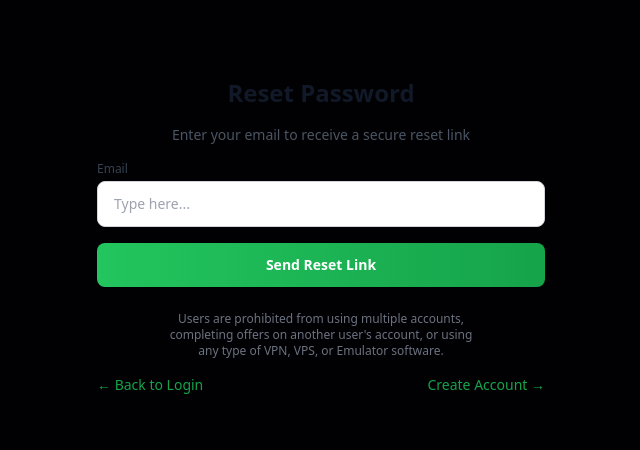
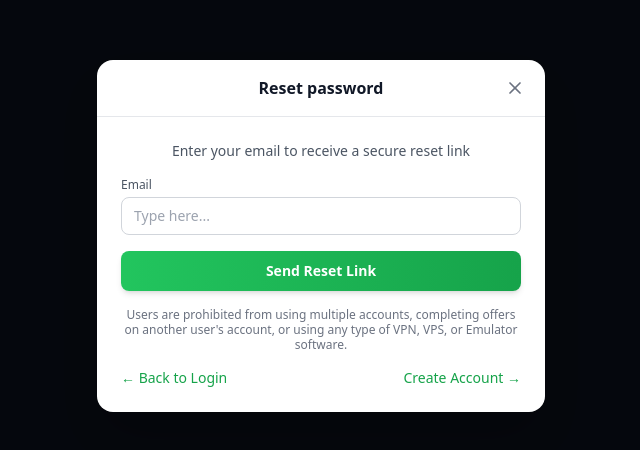
Before and after one commit to tool63/cashin, a Next.js app: page /reset in a window 1280 px wide. Shown: the part 164-614 px from the top of the page, without its empty margins (319-959 px from the left). Built offline with nearby package versions, Linux system fonts and the light colour scheme.

Commit message:
Update page.tsx

```diff
--- a/app/(auth)/reset/page.tsx
+++ b/app/(auth)/reset/page.tsx
@@ -2,11 +2,12 @@
 
 import React, { useState } from "react";
 import Link from "next/link";
-import SeoEngine from "@/components/seo/SeoEngine";
-import AuthLayout from "../layout";
 import { motion } from "framer-motion";
+import { X } from "lucide-react";
+import { useRouter } from "next/navigation";
 
 export default function ResetPage() {
+  const router = useRouter();
   const [email, setEmail] = useState("");
 
   const handleSubmit = (e: React.FormEvent) => {
@@ -14,31 +15,42 @@ export default function ResetPage() {
     console.log("Reset Email:", email);
   };
 
+  const handleClose = () => {
+    router.back();
+  };
+
   return (
-    <AuthLayout>
-      <SeoEngine
-        title="Reset Password - Cashog"
-        description="Reset your password and get back to earning."
-      />
+    <motion.div
+      initial={{ opacity: 0, scale: 0.95 }}
+      animate={{ opacity: 1, scale: 1 }}
+      exit={{ opacity: 0, scale: 0.95 }}
+      transition={{ duration: 0.2 }}
+      className="bg-white dark:bg-[#0b0e1a] rounded-2xl shadow-2xl overflow-hidden"
+    >
+      {/* Header with close button */}
+      <div className="relative py-4 border-b border-gray-200 dark:border-gray-800">
+        <h2 className="text-center font-semibold text-gray-900 dark:text-white">
+          Reset password
+        </h2>
+        <button
+          onClick={handleClose}
+          className="absolute right-4 top-1/2 -translate-y-1/2 p-1 rounded-full hover:bg-gray-100 dark:hover:bg-gray-800 transition-colors"
+          aria-label="Close"
+        >
+          <X size={20} className="text-gray-500 dark:text-gray-400" />
+        </button>
+      </div>
 
-      <motion.div
-        initial={{ opacity: 0, y: 20 }}
-        animate={{ opacity: 1, y: 0 }}
-        transition={{ duration: 0.5 }}
-        className="w-full flex flex-col items-center gap-4"
-      >
-        <h1 className="text-2xl font-bold text-gray-900 dark:text-white">
-          Reset Password
-        </h1>
-
-        <p className="text-sm text-gray-600 dark:text-gray-400 text-center">
+      {/* Content */}
+      <div className="p-6">
+        <p className="text-sm text-gray-600 dark:text-gray-400 text-center mb-4">
           Enter your email to receive a secure reset link
         </p>
 
         {/* Form */}
-        <form onSubmit={handleSubmit} className="w-full flex flex-col gap-4">
+        <form onSubmit={handleSubmit} className="space-y-4">
           <div>
-            <label className="block text-xs font-medium text-gray-700 dark:text-gray-300 mb-1">
+            <label className="block text-xs font-medium text-gray-600 dark:text-gray-400 mb-1">
               Email
             </label>
             <input
@@ -47,23 +59,25 @@ export default function ResetPage() {
               onChange={(e) => setEmail(e.target.value)}
               required
               placeholder="Type here..."
-              className="w-full px-4 py-3 rounded-lg border border-gray-300 dark:border-gray-600 bg-white dark:bg-[#070A14] text-gray-900 dark:text-white focus:outline-none focus:ring-2 focus:ring-green-500 text-sm"
+              className="w-full px-3 py-2 text-sm rounded-lg border border-gray-300 dark:border-gray-600 bg-white dark:bg-[#070A14] text-gray-900 dark:text-white focus:outline-none focus:ring-2 focus:ring-green-500"
             />
           </div>
 
           <button
             type="submit"
-            className="w-full py-3 px-4 rounded-lg bg-gradient-to-r from-green-500 to-green-600 hover:from-green-600 hover:to-green-700 text-white font-semibold text-sm transition-colors shadow-md"
+            className="w-full py-2.5 px-4 rounded-lg bg-gradient-to-r from-green-500 to-green-600 hover:from-green-600 hover:to-green-700 text-white font-semibold text-sm transition-colors shadow-md"
           >
             Send Reset Link
           </button>
         </form>
 
-        <div className="mt-2 text-xs text-gray-500 dark:text-gray-500 text-center max-w-xs">
+        {/* Prohibited Notice */}
+        <div className="mt-4 text-xs text-gray-500 dark:text-gray-500 text-center leading-tight">
           Users are prohibited from using multiple accounts, completing offers on another user's account, or using any type of VPN, VPS, or Emulator software.
         </div>
 
-        <div className="flex justify-between w-full text-sm text-gray-600 dark:text-gray-400">
+        {/* Footer Links */}
+        <div className="flex justify-between text-sm text-gray-600 dark:text-gray-400 mt-4">
           <Link href="/login" className="text-green-600 hover:underline font-medium">
             ← Back to Login
           </Link>
@@ -71,7 +85,7 @@ export default function ResetPage() {
             Create Account →
           </Link>
         </div>
-      </motion.div>
-    </AuthLayout>
+      </div>
+    </motion.div>
   );
 }
```
